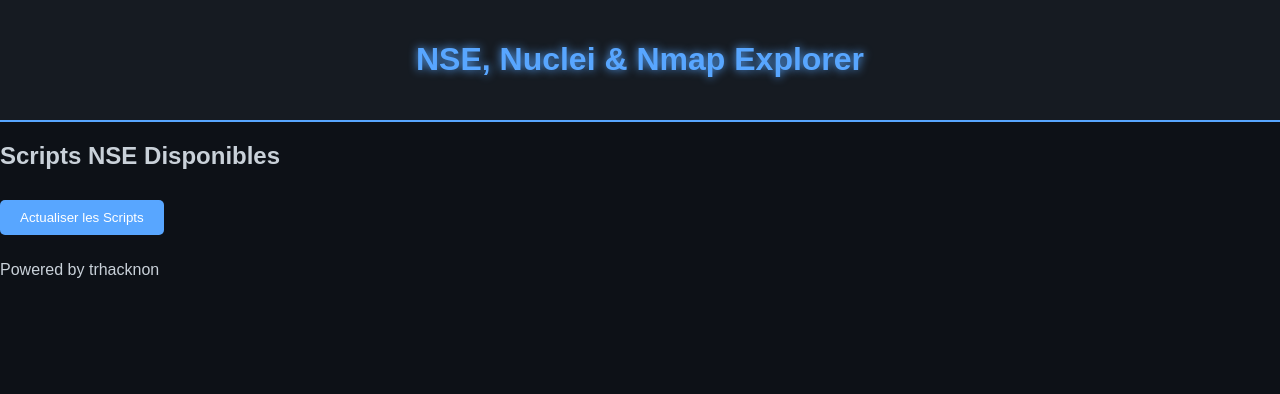
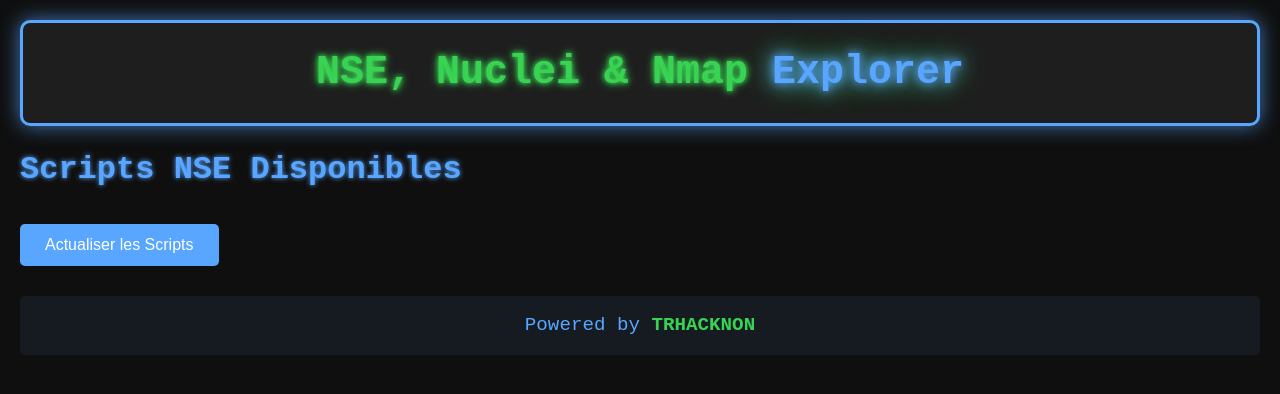
Before and after one commit to tucommenceapousser/nseweb, a Flask app: page / in a window 1280 px wide. Shown: the top 394 px of the page. Run offline with Flask 3, Linux system fonts and the light colour scheme; data that the repository does not hold is empty.

Commit message:
Update styles.css

```diff
--- a/static/css/styles.css
+++ b/static/css/styles.css
@@ -1,59 +1,140 @@
-body {
-    font-family: Arial, sans-serif;
-    background-color: #0d1117;
-    color: #c9d1d9;
+/* Global styles */
+* {
     margin: 0;
     padding: 0;
+    box-sizing: border-box;
 }
 
+body {
+    background-color: #0f0f0f;
+    color: #b3b3b3;
+    font-family: 'Courier New', Courier, monospace;
+    line-height: 1.5;
+    padding: 20px;
+}
+
+/* Header */
 header {
-    background-color: #161b22;
+    background-color: #1e1e1e;
     padding: 20px;
     text-align: center;
-    border-bottom: 2px solid #58a6ff;
+    border: 3px solid #58a6ff;
+    border-radius: 10px;
+    box-shadow: 0 0 20px rgba(88, 166, 255, 0.7);
 }
 
 header h1 {
+    font-size: 2.5rem;
     color: #58a6ff;
-    text-shadow: 0 0 10px #58a6ff;
+    text-shadow: 0 0 10px #58a6ff, 0 0 20px #58a6ff, 0 0 30px #39d353;
 }
 
+/* Highlighting key parts */
+.highlight {
+    color: #39d353;
+    text-shadow: 0 0 5px #39d353, 0 0 10px #39d353;
+}
+
+/* Main content styles */
+main {
+    margin-top: 20px;
+}
+
+/* Footer */
+footer {
+    background-color: #161b22;
+    padding: 15px;
+    text-align: center;
+    margin-top: 30px;
+    border-radius: 5px;
+}
+
+footer p {
+    font-size: 1.2rem;
+    color: #58a6ff;
+}
+
+footer .trhacknon {
+    color: #39d353;
+    font-weight: bold;
+    text-transform: uppercase;
+}
+
+/* Buttons */
 button {
     background-color: #58a6ff;
     color: white;
     border: none;
-    padding: 10px 20px;
+    padding: 12px 25px;
     cursor: pointer;
     border-radius: 5px;
-    margin: 10px 0;
+    transition: background-color 0.3s ease;
+    font-size: 1rem;
+    margin-top: 10px;
 }
 
 button:hover {
     background-color: #39d353;
 }
 
-ul {
-    list-style: none;
-    padding: 0;
+button:active {
+    background-color: #28a745;
 }
 
+/* Links */
+a {
+    color: #58a6ff;
+    text-decoration: none;
+    transition: color 0.3s ease;
+}
+
+a:hover {
+    color: #39d353;
+}
+
+/* Highlighted text */
+code {
+    font-family: 'Courier New', Courier, monospace;
+    background-color: #2d2d2d;
+    padding: 5px;
+    border-radius: 5px;
+    color: #58a6ff;
+}
+
+pre {
+    background-color: #2d2d2d;
+    color: #b3b3b3;
+    padding: 20px;
+    border-radius: 5px;
+    font-size: 1rem;
+    line-height: 1.6;
+    overflow-x: auto;
+    box-shadow: 0 0 10px rgba(88, 166, 255, 0.7);
+}
+
+/* Hover effects for list items */
 ul li {
-    margin: 10px 0;
+    margin-bottom: 10px;
+    transition: transform 0.3s ease, color 0.3s ease;
+}
+
+ul li:hover {
+    transform: scale(1.05);
+    color: #39d353;
 }
 
 ul li a {
-    color: #58a6ff;
-    text-decoration: none;
+    font-size: 1.2rem;
 }
 
 ul li a:hover {
     text-decoration: underline;
 }
 
-pre {
-    background-color: #161b22;
-    padding: 15px;
-    border-radius: 5px;
-    color: #c9d1d9;
-    overflow-x: auto;
+/* Section titles */
+section h2 {
+    font-size: 2rem;
+    color: #58a6ff;
+    margin-bottom: 20px;
+    text-shadow: 0 0 5px #58a6ff;
 }
```
